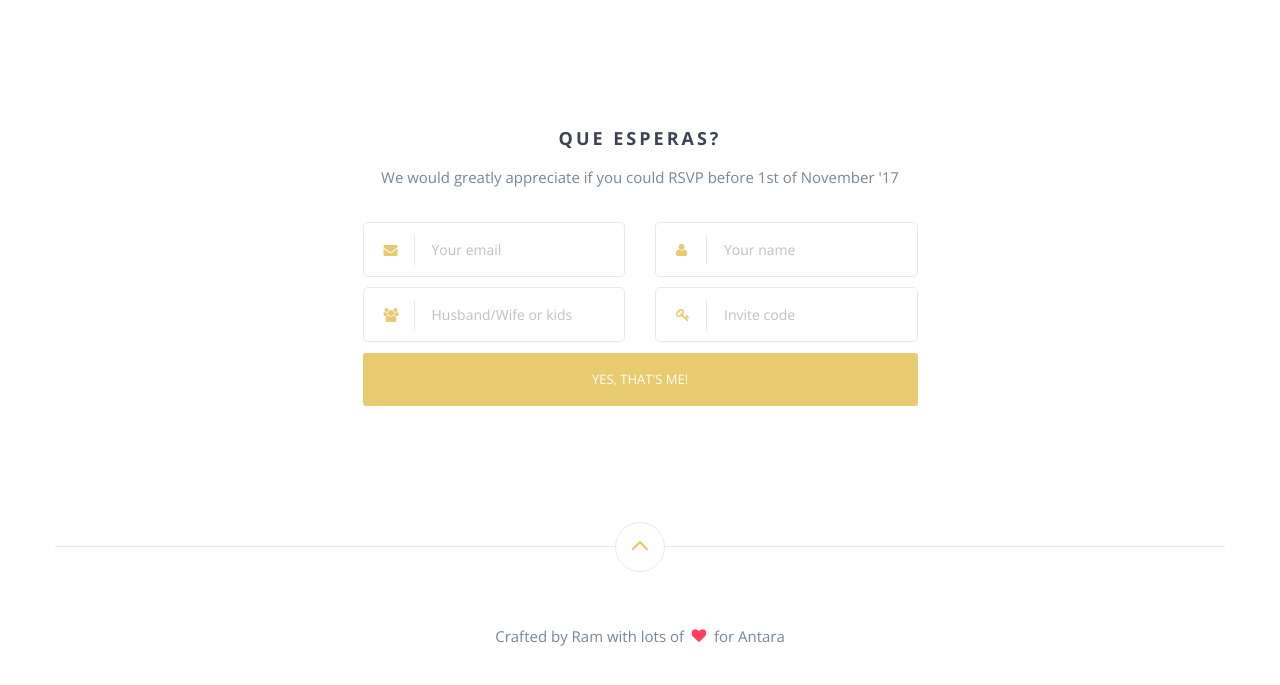
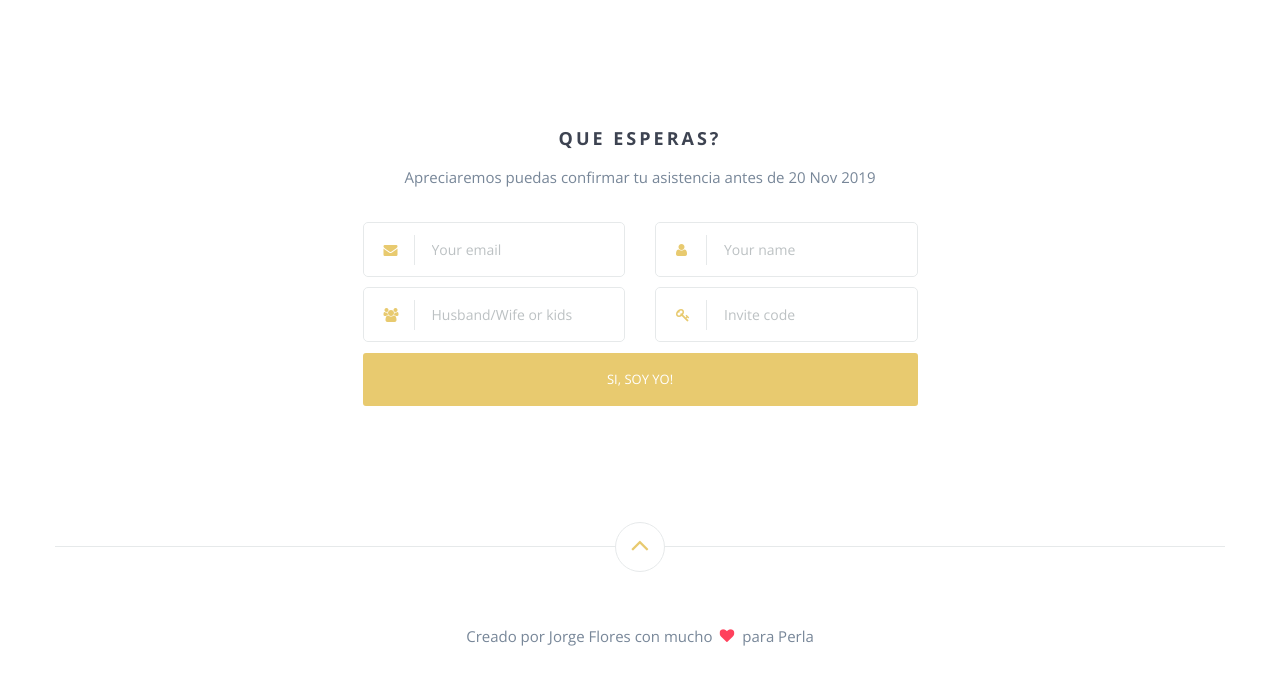
Before and after one commit to jorgef21/jorgef21.github.io, a plain HTML site: page index.html in a window 1280 px wide. Shown: the part 4531-5216 px from the top of the page. Drawn offline with nearby package versions, Linux system fonts and the light colour scheme; some packages are replaced by stand-ins of ours; a script that the page names is missing.

Commit message:
correct location

```diff
--- a/index.html
+++ b/index.html
@@ -416,7 +416,7 @@
         <div class="row">
             <div class="col-md-6 col-md-offset-3">
                 <h3>Que esperas?</h3>
-                <p>We would greatly appreciate if you could RSVP before 1st of November '17</p>
+                <p>Apreciaremos puedas confirmar tu asistencia antes de 20 Nov 2019</p>
                 <form id="rsvp-form" class="rsvp-form"
                       action=""
                       method="POST">
@@ -458,8 +458,8 @@
                         <div class="col-md-12" id="alert-wrapper"></div>
                     </div>
                     <button class="btn-fill rsvp-btn">
-                        Yes,
-                        that's me!
+                        Si,
+                        Soy Yo!
                     </button>
                 </form>
             </div>
@@ -472,7 +472,7 @@
         <div class="row">
             <div class="col-sm-12 text-center content">
                 <span class="to-top-wrapper"><a href="#top" class="to-top"><i class="fa fa-angle-up"></i></a></span>
-                <p>Crafted by Ram with lots of <span class="fa fa-heart pulse2"></span> for Antara</p>
+                <p>Creado por Jorge Flores con mucho <span class="fa fa-heart pulse2"></span> para Perla</p>
             </div>
         </div>
     </div>
--- a/js/scripts.js
+++ b/js/scripts.js
@@ -237,7 +237,7 @@ $(document).ready(function () {
 
 // Google map
 function initMap() {
-    var itc_kol = {lat: 22.5932759, lng: 88.27027720000001};
+    var itc_kol = {lat: 25.8099397, lng: 109.0013736};
     var map = new google.maps.Map(document.getElementById('map-canvas'), {
         zoom: 15,
         center: itc_kol,
```
